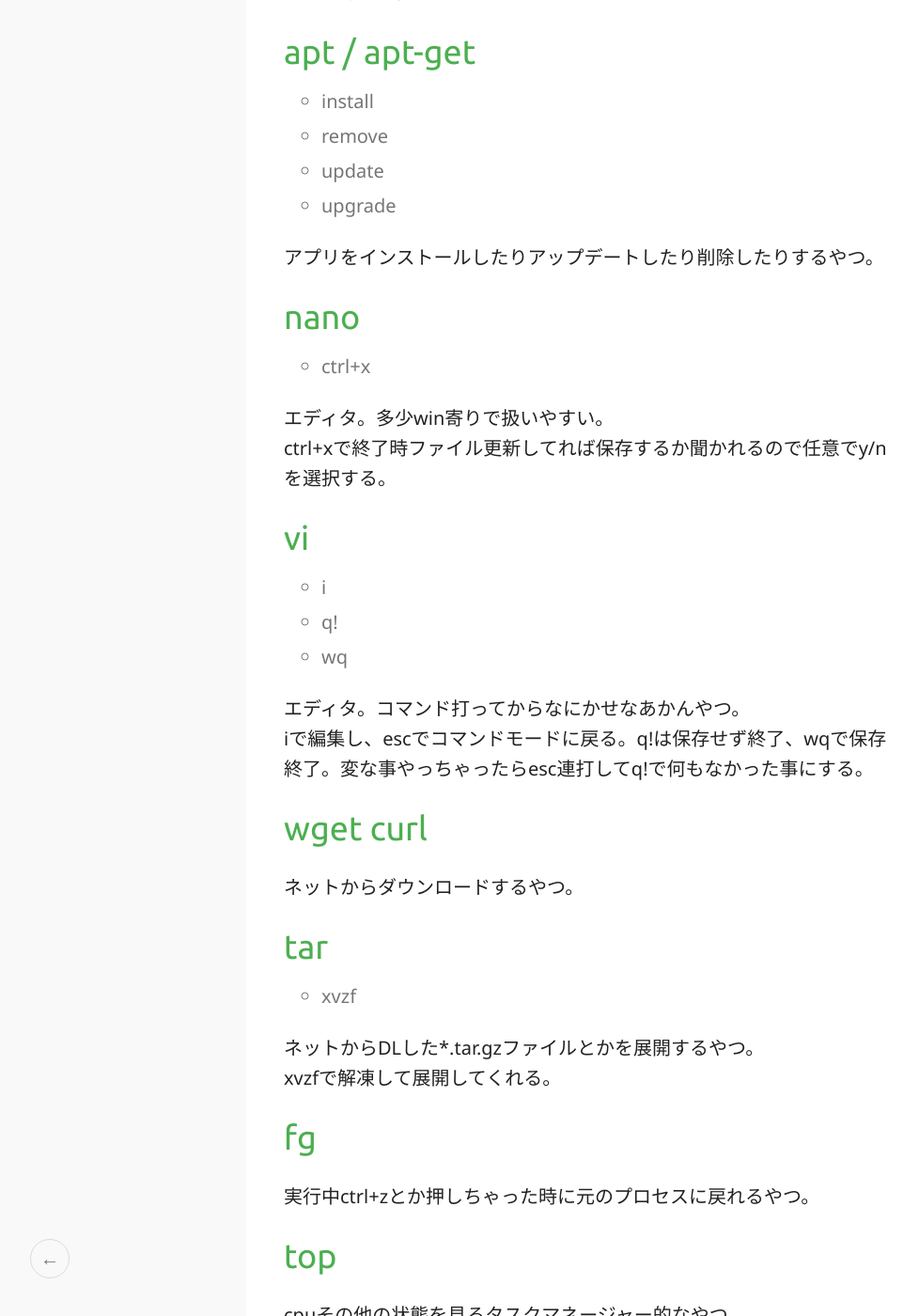
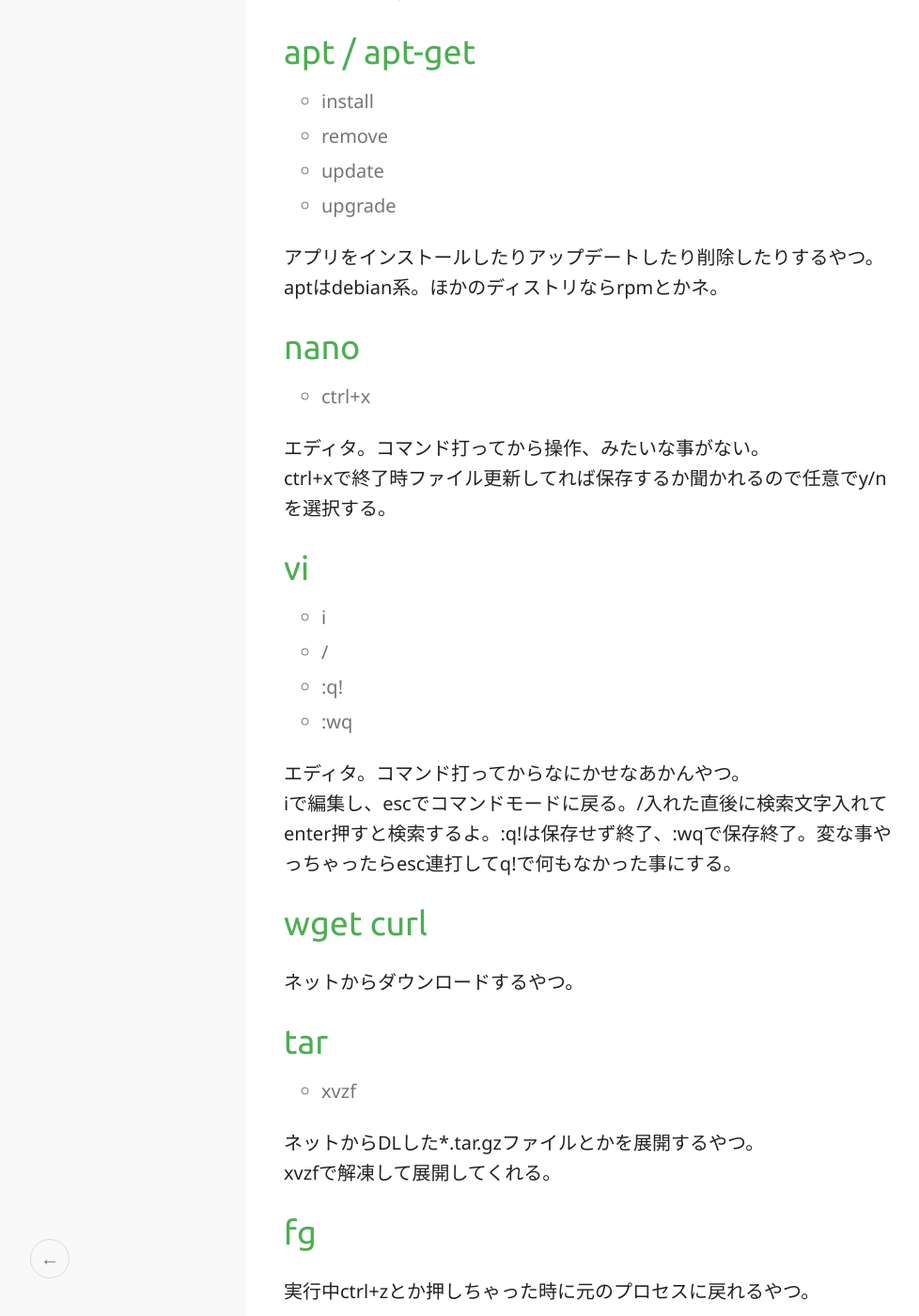
Before and after one commit to marksard/marksard.github.io, a Jekyll site: the page built from _posts/2018-05-14-notes-of-linux-command.markdown, in a window 1280 px wide and 1400 px high, scrolled down 2234 px. Shown: the whole window at 94% size, without its empty margins (8-986 px from the left). Built offline with Jekyll 4.4.1, drawn with Linux system fonts in a browser that asks for light colours; some of the changed text lies outside the part shown.

Commit message:
[update]

```diff
--- a/_posts/2018-05-14-notes-of-linux-command.markdown
+++ b/_posts/2018-05-14-notes-of-linux-command.markdown
@@ -68,23 +68,24 @@
 * update
 * upgrade
 
-アプリをインストールしたりアップデートしたり削除したりするやつ。
+アプリをインストールしたりアップデートしたり削除したりするやつ。aptはdebian系。ほかのディストリならrpmとかネ。
 
 # nano
 
 * ctrl+x
 
-エディタ。多少win寄りで扱いやすい。
+エディタ。コマンド打ってから操作、みたいな事がない。
 ctrl+xで終了時ファイル更新してれば保存するか聞かれるので任意でy/nを選択する。
 
 # vi
 
 * i
-* q!
-* wq
+* /
+* :q!
+* :wq
 
 エディタ。コマンド打ってからなにかせなあかんやつ。
-iで編集し、escでコマンドモードに戻る。q!は保存せず終了、wqで保存終了。変な事やっちゃったらesc連打してq!で何もなかった事にする。
+iで編集し、escでコマンドモードに戻る。/入れた直後に検索文字入れてenter押すと検索するよ。:q!は保存せず終了、:wqで保存終了。変な事やっちゃったらesc連打してq!で何もなかった事にする。
 
 # wget curl
 
@@ -138,4 +139,6 @@
 
 psコマンドでUIDを指定するとそのプロセスをkill出来るやつ。
 
-以上。こんだけ覚えとけば一通り出来るよね。
+以上。こんだけ覚えとけば普段の開発は一通り出来るはず。グループ変更とかユーザー回りのコマンドはその都度調べるくらいでおｋかな。
+
+※2018/5/15微妙に修正しました。
```
